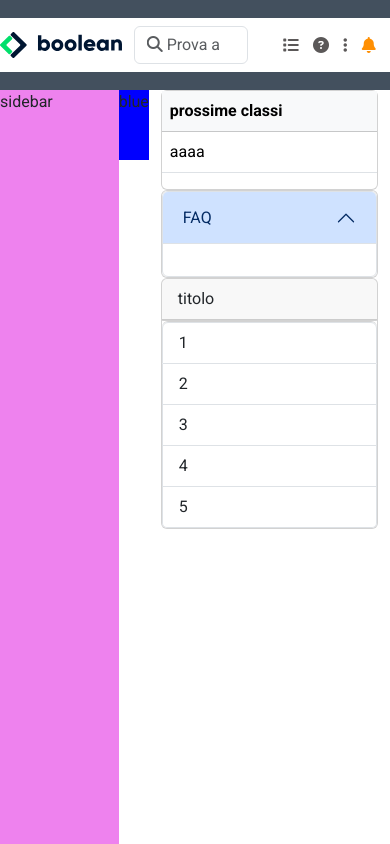
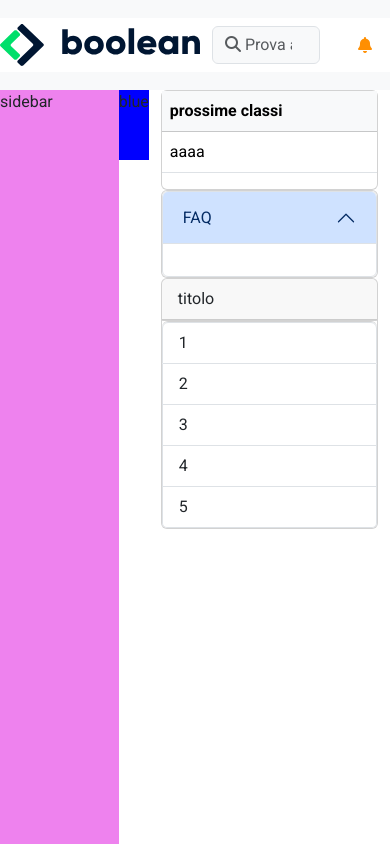
Before and after one commit to DanieleSalinitro/html-css-bootstrap-dashboard, a plain HTML site: page index.html in a window 390 px wide. Drawn offline with nearby package versions, Linux system fonts and the light colour scheme.

Commit message:
responsive header

```diff
--- a/css/responsive.css
+++ b/css/responsive.css
@@ -0,0 +1 @@
+@me
--- a/css/style.css
+++ b/css/style.css
@@ -13,7 +13,7 @@ body{
     height: 100vh;
 }
 header{
-    background-color: #43505e;
+    background-color: #F8F9FA;
     height: 90px;
 }
 .ds-container{
@@ -33,8 +33,11 @@ main{
     background-color: blue;
     height: 70px;
 }
-.ds-logo, .ds-nav-buttons{
-    width: 200px ;
+.ds-logo{
+    min-width: 200px ;
+}
+.ds-nav-buttons{
+    min-width: 50px;
 }
 .ds-font-special{
     font-family: "Roboto", "FontAwesome", sans-serif;
--- a/index.html
+++ b/index.html
@@ -33,16 +33,16 @@
                     <nav class="navbar">
                         <div class="container-fluid">
                           <form class="d-flex w-100 " role="search">
-                            <input class="ds-font-special form-control me-2" type="search" placeholder="&#xF002; Prova a cercare: Lezioni di Laravel" aria-label="Search">
+                            <input class="ds-font-special form-control me-2 bg-body-tertiary " type="search" placeholder="&#xF002; Prova a cercare: Lezioni di Laravel" aria-label="Search">
                           </form>
                         </div>
                       </nav>
                 </div>
-                <div class="ds-nav-buttons d-flex justify-content-evenly   ">
-                    <a class="fa-solid fa-list"></a>
-                    <a class="fa-solid fa-circle-question"></a>
-                    <a class="fa-solid fa-ellipsis-vertical"></a>
-                    <a class="fa-solid fa-bell"></a>
+                <div class="ds-nav-buttons d-flex justify-content-evenly p-2 ">
+                    <a class="fa-solid fa-list d-none d-xl-block p-2  "></a>
+                    <a class="fa-solid fa-circle-question d-none d-xl-block p-2"></a>
+                    <a class="fa-solid fa-ellipsis-vertical d-none d-xl-block p-2 "></a>
+                    <a class="fa-solid fa-bell p-2 "></a>
                 </div>
             </div>
         </header>
```
